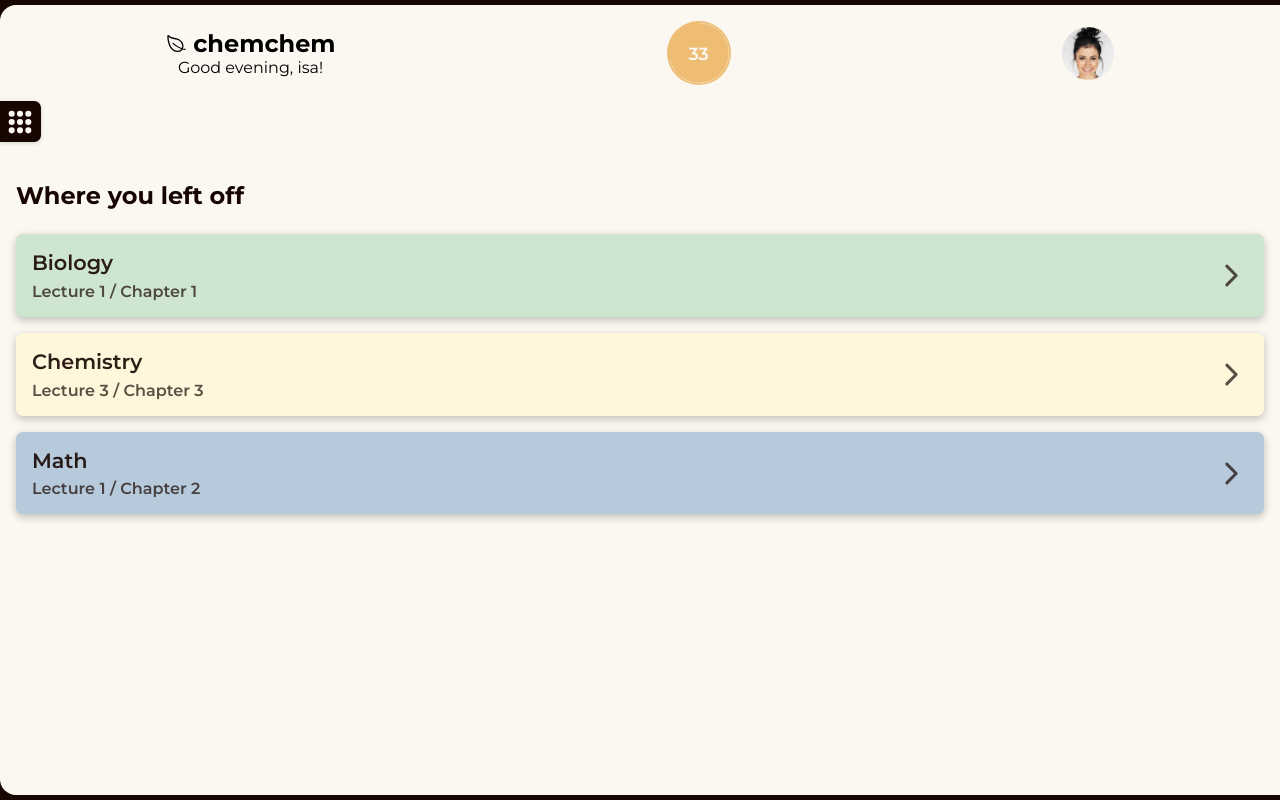
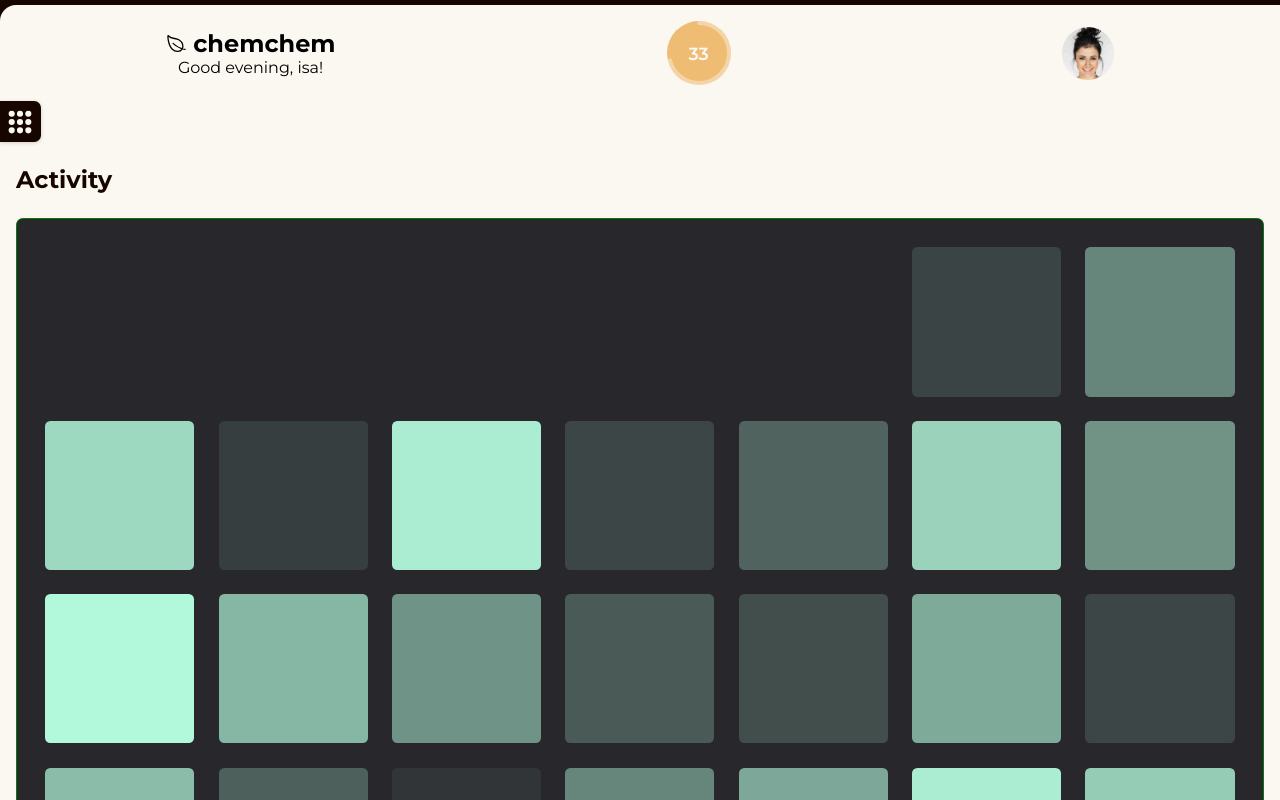
Before and after one commit to asi-isa/chemchem, a Next.js app: page /dashboard in a window 1280 px wide. Shown: the top 800 px of the page. Built offline with nearby package versions, Linux system fonts and the light colour scheme.

Commit message:
activity heatmap scaffold

```diff
--- /dev/null
+++ b/comps/activity/ActivityHeatmap.module.css
@@ -0,0 +1,30 @@
+.con {
+  padding: 0 1rem;
+  margin-bottom: 4vh;
+}
+
+.title {
+  color: #170600;
+  margin-bottom: 1.5rem;
+  font-size: 1.5rem;
+}
+
+.heatmap_con {
+  border: 1px solid green;
+  background-color: #28272c;
+  padding: 1rem;
+  border-radius: 0.42rem;
+  display: flex;
+  flex-wrap: wrap;
+}
+
+.offset,
+.day {
+  width: 12.285%;
+  aspect-ratio: 1;
+  margin: 1%;
+  border-radius: 0.33rem;
+}
+.day {
+  background-color: rgba(180, 251, 222, 0.1);
+}
--- /dev/null
+++ b/comps/activity/ActivityHeatmap.tsx
@@ -0,0 +1,33 @@
+import React from "react";
+import { getDaysInMonth, startOfMonth } from "date-fns";
+
+import styles from "./ActivityHeatmap.module.css";
+
+const today = new Date();
+const daysInMonth = getDaysInMonth(today);
+const offset = startOfMonth(today).getDay();
+
+export default function ActivityHeatmap() {
+  return (
+    <div className={styles.con}>
+      <h1 className={styles.title}>Activity</h1>
+
+      <div className={styles.heatmap_con}>
+        {Array.from({ length: offset }).map((_, i) => {
+          return <div key={`offset-${i}`} className={styles.offset} />;
+        })}
+        {Array.from({ length: daysInMonth }).map((_, i) => {
+          return (
+            <div
+              key={`day-${i}`}
+              className={styles.day}
+              style={{
+                backgroundColor: `rgba(180, 251, 222, ${Math.random()})`,
+              }}
+            />
+          );
+        })}
+      </div>
+    </div>
+  );
+}
--- a/comps/svg/CircleSVG.tsx
+++ b/comps/svg/CircleSVG.tsx
@@ -17,7 +17,7 @@ export default function CircleSVG() {
         transition={{ duration: 2 }}
         d="M62 32C62 48.5685 48.5685 62 32 62C15.4315 62 2 48.5685 2 32C2 15.4315 15.4315 2 32 2C48.5685 2 62 15.4315 62 32Z"
         stroke="#fbf8f16b"
-        stroke-width="4"
+        strokeWidth="4"
         strokeLinecap="round"
       />
     </svg>
--- a/package.json
+++ b/package.json
@@ -9,6 +9,7 @@
     "lint": "next lint"
   },
   "dependencies": {
+    "date-fns": "^2.28.0",
     "framer-motion": "^6.2.8",
     "next": "12.1.4",
     "react": "18.0.0",
--- a/pages/dashboard.tsx
+++ b/pages/dashboard.tsx
@@ -7,6 +7,7 @@ import SideMenu from "../comps/menu/SideMenu";
 import CircleSVG from "../comps/svg/CircleSVG";
 import Badge from "../comps/badge/Badge";
 import CheckpointItem from "../comps/checkpoint/CheckpointItem";
+import ActivityHeatmap from "../comps/activity/ActivityHeatmap";
 
 export default function Dashboard() {
   const [showSideMenu, setShowSideMenu] = useState(false);
@@ -38,10 +39,14 @@ export default function Dashboard() {
           </div>
         </div>
 
+        {/* Activity */}
+
+        <ActivityHeatmap />
+
         {/* checkpoint */}
 
         <div className={styles.checkpoint_con}>
-          <h3 className={styles.checkpoint_title}>Where you left off</h3>
+          <h3 className={styles.checkpoint_title}>Checkpoints</h3>
 
           <CheckpointItem
             title="Biology"
--- a/styles/Dashboard.module.css
+++ b/styles/Dashboard.module.css
@@ -26,7 +26,7 @@
   justify-content: space-around;
   align-items: center;
   padding-top: 2vh;
-  margin-bottom: 12vh;
+  margin-bottom: 10vh;
 }
 .firma_con_con {
   display: flex;
@@ -68,7 +68,7 @@
 
 .checkpoint_con {
   padding: 0 1rem;
-  color: rgb(23, 6, 0);
+  color: #170600;
 }
 
 .checkpoint_title {
```
Also changed, not shown: 1 other file (tests, documents, lock files or other folders).
